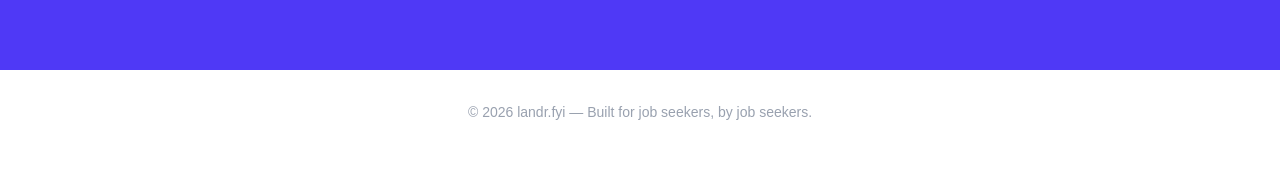
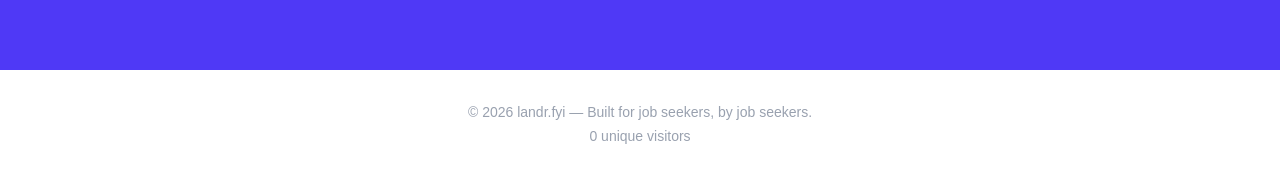
Before and after one commit to ramaraju3/landrfyi, a Next.js app: page / in a window 1280 px wide. Shown: the part 1682-1857 px from the top of the page. Before the commit the page ends 1836 px from the top, so only its background shows below. Built offline with nearby package versions, Linux system fonts and the light colour scheme; no server answers; the database is empty.

Commit message:
add unique visitor counter and fix word file display mode

```diff
--- a/app/page.js
+++ b/app/page.js
@@ -9,6 +9,7 @@ export default function Home() {
   const [submitted, setSubmitted] = useState(false);
   const [loading, setLoading] = useState(false);
   const [resumeCount, setResumeCount] = useState(0);
+  const [visitorCount, setVisitorCount] = useState(null);
 
   useEffect(() => {
     const fetchCount = async () => {
@@ -18,6 +19,20 @@ export default function Home() {
       setResumeCount(count);
     };
     fetchCount();
+  }, []);
+
+  useEffect(() => {
+    const trackAndFetch = async () => {
+      if (!localStorage.getItem("landrfyi_visited")) {
+        const { error } = await supabase.from("page_views").insert([{}]);
+        if (!error) localStorage.setItem("landrfyi_visited", "1");
+      }
+      const { count } = await supabase
+        .from("page_views")
+        .select("*", { count: "exact", head: true });
+      setVisitorCount(count);
+    };
+    trackAndFetch();
   }, []);
 
   const handleSubmit = async (e) => {
@@ -136,7 +151,10 @@ export default function Home() {
 
       {/* Footer */}
       <footer className="text-center py-8 text-gray-400 text-sm">
-        © 2026 landr.fyi — Built for job seekers, by job seekers.
+        <p>© 2026 landr.fyi — Built for job seekers, by job seekers.</p>
+        {visitorCount !== null && (
+          <p className="mt-1">{visitorCount.toLocaleString()} unique visitors</p>
+        )}
       </footer>
     </main>
   );
```
Lines whose indentation alone changed are shown as unchanged.
